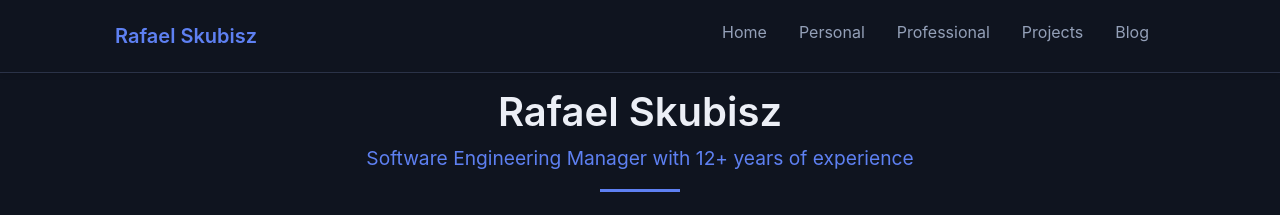
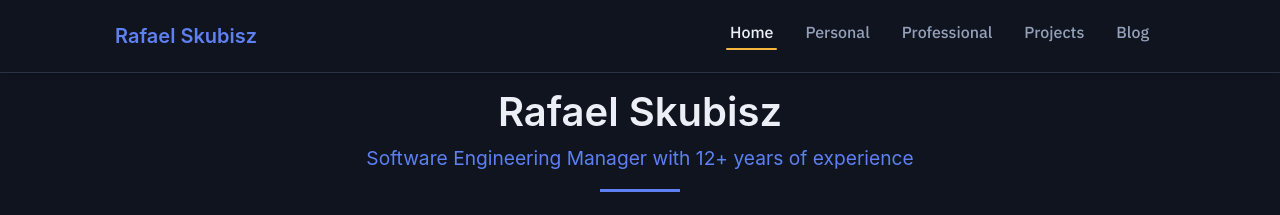
Before and after one commit to Jenovas/jenovas.github.io, a Jekyll site: the page built from index.md, in a window 1280 px wide. Shown: the top 215 px of the page. Built offline with Jekyll 4.4.1, drawn with Linux system fonts in a browser that asks for light colours.

Commit message:
redesign: add focus-visible ring, skip link, and active nav underline
Co-Authored-By: Claude Sonnet 4.6 <noreply@anthropic.com>

```diff
--- a/_includes/header.html
+++ b/_includes/header.html
@@ -9,21 +9,25 @@
 
     <div class="collapse navbar-collapse" id="navbarNav">
       <ul class="navbar-nav ml-auto">
-        <li class="nav-item">
-          <a class="nav-link" href="/">Home</a>
-        </li>
-        <li class="nav-item">
-          <a class="nav-link" href="/about/">Personal</a>
-        </li>
-        <li class="nav-item">
-          <a class="nav-link" href="/cv/">Professional</a>
-        </li>
-        <li class="nav-item">
-          <a class="nav-link" href="/projects/">Projects</a>
-        </li>
-        <li class="nav-item">
-          <a class="nav-link" href="/blog/">Blog</a>
-        </li>
+        {% assign nav_items = "" | split: "|" %}
+        {% assign nav_items = nav_items | push: "Home,/" %}
+        {% assign nav_items = nav_items | push: "Personal,/about/" %}
+        {% assign nav_items = nav_items | push: "Professional,/cv/" %}
+        {% assign nav_items = nav_items | push: "Projects,/projects/" %}
+        {% assign nav_items = nav_items | push: "Blog,/blog/" %}
+        {% for item in nav_items %}
+          {% assign parts = item | split: "," %}
+          {% assign label = parts[0] %}
+          {% assign href = parts[1] %}
+          {% assign is_active = false %}
+          {% if href == "/" and page.url == "/" %}{% assign is_active = true %}{% endif %}
+          {% if href != "/" and page.url contains href %}{% assign is_active = true %}{% endif %}
+          <li class="nav-item">
+            <a class="nav-link{% if is_active %} is-active{% endif %}"
+               href="{{ href }}"
+               {% if is_active %}aria-current="page"{% endif %}>{{ label }}</a>
+          </li>
+        {% endfor %}
       </ul>
     </div>
   </div>
--- a/_layouts/default.html
+++ b/_layouts/default.html
@@ -31,11 +31,12 @@
 </head>
 
 <body>
+  <a class="skip-to-content" href="#main">Skip to content</a>
   <!-- Navigation -->
   {% include header.html %}
 
   <!-- Page Content -->
-  <main role="main" class="container">
+  <main id="main" role="main" class="container">
     {{ content }}
   </main>
 
--- a/assets/css/custom-styles.css
+++ b/assets/css/custom-styles.css
@@ -1929,3 +1929,63 @@ pre code {
 body:has(.post) .header-section {
   display: none;
 }
+
+/* Global focus ring — visible only on keyboard navigation. */
+:focus { outline: none; }
+:focus-visible {
+  outline: 2px solid var(--primary-ring);
+  outline-offset: 3px;
+  border-radius: var(--radius-sm);
+}
+a:focus-visible,
+button:focus-visible,
+.btn:focus-visible,
+.nav-link:focus-visible,
+.navbar-toggler:focus-visible {
+  outline: 2px solid var(--primary-ring);
+  outline-offset: 3px;
+}
+
+/* Skip-to-content link — visually hidden until focused. */
+.skip-to-content {
+  position: absolute;
+  left: -9999px;
+  top: var(--space-2);
+  z-index: 2000;
+  padding: var(--space-2) var(--space-3);
+  background: var(--surface-2);
+  color: var(--text-primary);
+  border: 1px solid var(--border-strong);
+  border-radius: var(--radius-sm);
+  font-family: var(--font-mono);
+  font-size: 0.75rem;
+  text-transform: uppercase;
+  letter-spacing: 0.1em;
+}
+.skip-to-content:focus,
+.skip-to-content:focus-visible {
+  left: var(--space-4);
+}
+
+/* Active nav link — amber underline 4px below text. First of three sitewide
+   places where the signal color is used. */
+.navbar .nav-link {
+  position: relative;
+  font-family: var(--font-body);
+  font-weight: 500;
+}
+.navbar .nav-link.is-active,
+.navbar .nav-link[aria-current="page"] {
+  color: var(--text-primary) !important;
+}
+.navbar .nav-link.is-active::after,
+.navbar .nav-link[aria-current="page"]::after {
+  content: "";
+  position: absolute;
+  left: var(--space-3);
+  right: var(--space-3);
+  bottom: 2px;
+  height: 2px;
+  background: var(--signal);
+  border-radius: 1px;
+}
```
